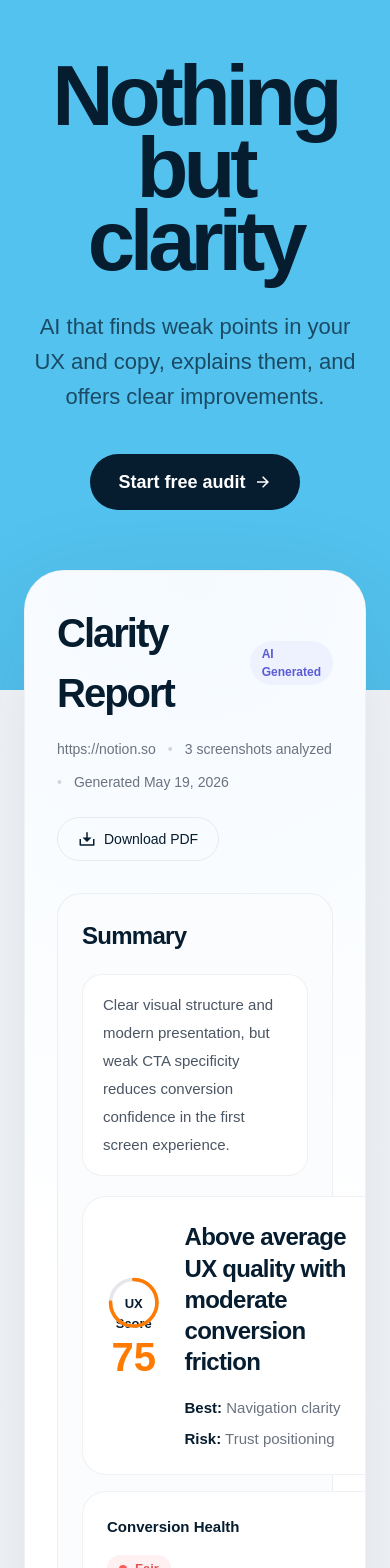
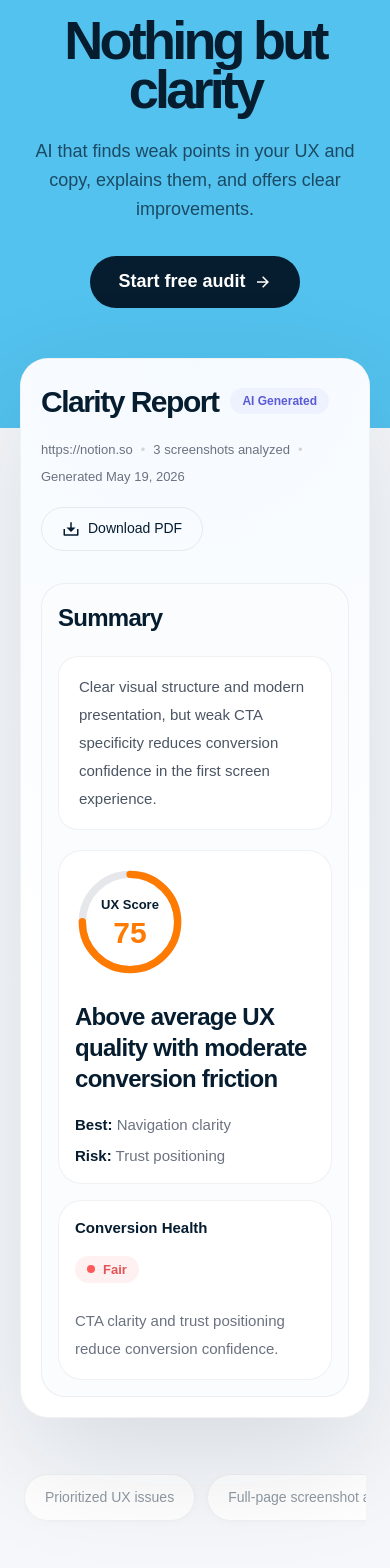
Before and after one commit to samarenkovdmitry/Klynt, a Next.js app: page / in a window 390 px wide. Shown: the part 120-1688 px from the top of the page. Built offline with nearby package versions, Linux system fonts and the light colour scheme; a web font is replaced by a local one.

Commit message:
Landing Mobile version

```diff
--- a/app/page.tsx
+++ b/app/page.tsx
@@ -31,19 +31,19 @@ export default function Home() {
     <main className="overflow-hidden bg-[#F5F7FA] text-[#061C2F]">
 
       {/* HERO */}
-      <section className="relative overflow-hidden bg-[#53C2EE] pb-[180px]">
+      <section className="relative overflow-hidden bg-[#53C2EE] pb-[120px] md:pb-[180px]">
 
 
         {/* NAVBAR */}
         <header className="relative z-20">
-          <div className="mx-auto flex h-[84px] max-w-[1240px] items-center justify-between px-6 lg:px-10">
+          <div className="mx-auto flex h-[72px] md:h-[84px] max-w-[1240px] items-center justify-between px-5 md:px-6 lg:px-10">
 
             {/* LOGO */}
             <div className="flex items-center gap-3">
               <img
                 src="/klynt-logo-dark.svg"
                 alt="Klynt"
-                className="h-[42px] w-auto"
+                className="h-[36px] md:h-[42px] w-auto"
               />
             </div>
 
@@ -57,20 +57,22 @@ export default function Home() {
         </header>
 
         {/* HERO CONTENT */}
-        <div className="relative z-10 mx-auto flex max-w-[980px] flex-col items-center px-6 pt-16 text-center lg:px-0">
+        <div className="relative z-10 mx-auto flex max-w-[980px] flex-col items-center px-5 pt-10 md:pt-16 text-center lg:px-0">
 
           {/* H1 */}
           <h1
             className="
-              mt-8
+              mt-6
               max-w-[860px]
-              text-[85px]
+              text-[54px]
+              md:text-[85px]
               font-semibold
-              leading-[0.85]
-              tracking-[-0.06em]
+              leading-[0.9]
+              md:leading-[0.85]
+              tracking-[-0.07em]
+              md:tracking-[-0.06em]
               text-[#061C2F]
-              text-[#061C2F]
-            "
+              "
           >
             Nothing but clarity
           </h1>
@@ -78,24 +80,25 @@ export default function Home() {
           {/* SUB */}
           <p
             className="
-              mt-8
-              max-w-[700px]
-              text-[22px]
+              mt-6
+              max-w-[640px]
+              text-[18px]
+              md:text-[22px]
               leading-[1.6]
               text-[rgba(6,28,47,0.72)]
-            "
+              "
           >
             AI that finds weak points in your UX and copy, explains them, and offers clear improvements.
           </p>
 
           {/* BUTTONS */}
-          <div className="mt-10 flex flex-wrap items-center justify-center gap-4">
+          <div className="mt-8 md:mt-10 flex flex-wrap items-center justify-center gap-3 md:gap-4">
 
             <Link
               href="/analyze"
               className="
                 inline-flex
-                h-[56px]
+                h-[52px] md:h-[56px]
                 items-center
                 gap-2
                 rounded-full
@@ -120,14 +123,14 @@ export default function Home() {
 
 
       {/* FLOATING REPORT */}
-      <section className="relative z-20 -mt-[120px] px-6">
+      <section className="relative z-20 -mt-[70px] md:-mt-[120px] px-5 md:px-6">
         <div
           className="
             relative
             mx-auto
             max-w-[1120px]
             overflow-hidden
-            rounded-[40px]
+            rounded-[28px] md:rounded-[40px]
             border
             border-[rgba(6,28,47,0.06)]
             bg-white
@@ -138,14 +141,14 @@ export default function Home() {
           {/* INNER LIGHT */}
           <div className="absolute inset-0 bg-[radial-gradient(circle_at_top,#F5FAFF_0%,transparent_60%)]" />
 
-          <div className="relative z-10 p-8 lg:p-10">
+          <div className="relative z-10 p-5 md:p-8 lg:p-10">
 
             {/* TOP */}
-            <div className="flex flex-wrap items-start justify-between gap-6">
+            <div className="flex flex-col md:flex-row md:flex-wrap items-start justify-between gap-5 md:gap-6">
 
               <div>
                 <div className="flex items-center gap-3">
-                  <h2 className="text-[40px] font-semibold tracking-[-0.05em] text-[#061C2F]">
+                  <h2 className="text-[30px] md:text-[40px] font-semibold tracking-[-0.05em] text-[#061C2F]">
                     Clarity Report
                   </h2>
 
@@ -154,7 +157,7 @@ export default function Home() {
                   </div>
                 </div>
 
-                <div className="mt-4 flex flex-wrap items-center gap-3 text-[14px] text-[#6B7280]">
+                <div className="mt-4 flex flex-wrap items-center gap-2 md:gap-3 text-[13px] md:text-[14px] text-[#6B7280]">
                   <span>https://notion.so</span>
                   <span className="text-neutral-300">•</span>
                   <span>3 screenshots analyzed</span>
@@ -186,7 +189,7 @@ export default function Home() {
             </div>
 
             {/* SUMMARY */}
-            <div className="mt-8 rounded-[24px] border border-[rgba(6,28,47,0.06)] bg-[#FBFCFD] p-6">
+            <div className="mt-8 rounded-[24px] border border-[rgba(6,28,47,0.06)] bg-[#FBFCFD] p-4 md:p-6">
 
               <h3 className="text-[24px] font-semibold tracking-[-0.03em] text-[#061C2F]">
                 Summary
@@ -201,11 +204,11 @@ export default function Home() {
               <div className="mt-5 grid gap-4 lg:grid-cols-[1.3fr_0.7fr]">
 
                 {/* LEFT */}
-                <div className="rounded-[24px] border border-[rgba(6,28,47,0.06)] bg-white p-6">
-                  <div className="flex items-center gap-6">
+                <div className="rounded-[24px] border border-[rgba(6,28,47,0.06)] bg-white p-4 md:p-6">
+                  <div className="flex flex-col md:flex-row items-start md:items-center gap-6">
 
                     {/* SCORE */}
-                    <div className="relative flex h-[120px] w-[120px] items-center justify-center">
+                    <div className="relative flex h-[110px] w-[110px] md:h-[120px] md:w-[120px] items-center justify-center">
 
                       <svg className="absolute inset-0 -rotate-90" viewBox="0 0 120 120">
 
@@ -236,7 +239,7 @@ export default function Home() {
                           UX Score
                         </p>
 
-                        <p className="mt-1 text-[40px] font-semibold leading-none text-[#FF7A00]">
+                        <p className="mt-1 text-[30px] md:text-[40px] font-semibold leading-none text-[#FF7A00]">
                           75
                         </p>
                       </div>
@@ -264,7 +267,7 @@ export default function Home() {
                 </div>
 
                 {/* RIGHT */}
-                <div className="rounded-[24px] border border-[rgba(6,28,47,0.06)] bg-white p-6">
+                <div className="rounded-[24px] border border-[rgba(6,28,47,0.06)] bg-white p-4 md:p-6">
                   <div className="flex h-full flex-col justify-between">
 
                     <div>
@@ -292,7 +295,7 @@ export default function Home() {
 
       {/* FEATURE PILLS */}
       <section className="px-6 pb-8 pt-14">
-        <div className="mx-auto flex max-w-[980px] flex-wrap items-center justify-center gap-3">
+        <div className="mx-auto flex max-w-[980px] gap-3 overflow-x-auto pb-2 md:flex-wrap md:justify-center">
 
           {[
             "Prioritized UX issues",
@@ -309,9 +312,13 @@ export default function Home() {
                 border
                 border-[rgba(6,28,47,0.06)]
                 bg-white
-                px-6
-                py-4
-                text-[16px]
+                whitespace-nowrap
+                px-5
+                py-3
+                text-[14px]
+                md:px-6
+                md:py-4
+                md:text-[16px]
                 font-medium
                 text-[#8F99A2]
                 shadow-[0_2px_10px_rgba(0,0,0,0.02)]
@@ -325,7 +332,7 @@ export default function Home() {
 
 
 {/* FEATURES */}
-<section className="px-6 py-20">
+<section className="px-5 md:px-6 py-14 md:py-20">
   <div className="mx-auto max-w-[920px]">
 
     {/* SECTION 1 — UX Signals */}
@@ -334,7 +341,7 @@ export default function Home() {
         UX Signals
       </div>
 
-      <h2 className="mt-6 text-[52px] font-semibold leading-[1] tracking-[-0.05em] text-[#061C2F]">
+      <h2 className="mt-6 text-[22px] md:text-[28px] md:text-[34px] md:text-[52px] font-semibold leading-[1] tracking-[-0.05em] text-[#061C2F]">
         Key problems hurting clarity and conversion
       </h2>
     </div>
@@ -361,9 +368,9 @@ export default function Home() {
               py-8
             "
           >
-            <div className="flex gap-6">
+            <div className="flex flex-col md:flex-row gap-5 md:gap-6">
 
-              <div className="text-[34px] font-semibold leading-none tracking-[-0.05em] text-[#D1D5DB]">
+              <div className="text-[22px] md:text-[28px] md:text-[34px] font-semibold leading-none tracking-[-0.05em] text-[#D1D5DB]">
                 {item}
               </div>
 
@@ -371,7 +378,7 @@ export default function Home() {
                 <div className="flex flex-wrap items-start justify-between gap-4">
 
                   <div>
-                    <h3 className="text-[26px] font-semibold tracking-[-0.03em] text-[#061C2F]">
+                    <h3 className="text-[22px] md:text-[26px] font-semibold tracking-[-0.03em] text-[#061C2F]">
                       {item === 1
                         ? "Unclear primary CTA hierarchy"
                         : "Navigation menu lacks visual separation"}
@@ -418,12 +425,12 @@ export default function Home() {
     </div>
 
     {/* SECTION 2 — Suggested Improvements */}
-    <div className="mt-28 mx-auto max-w-[760px] text-center">
+    <div className="mt-20 md:mt-28 mx-auto max-w-[760px] text-center">
       <div className="inline-flex rounded-full bg-[#DFF5FF] px-5 py-3 text-[16px] font-semibold text-[#0F7FB3]">
         Suggested Improvements
       </div>
 
-      <h2 className="mt-6 text-[52px] font-semibold leading-[1] tracking-[-0.05em] text-[#061C2F]">
+      <h2 className="mt-6 text-[22px] md:text-[28px] md:text-[34px] md:text-[52px] font-semibold leading-[1] tracking-[-0.05em] text-[#061C2F]">
         High-impact fixes to improve the experience
       </h2>
     </div>
@@ -452,9 +459,9 @@ export default function Home() {
               w-full
             "
           >
-            <div className="flex gap-6">
+            <div className="flex flex-col md:flex-row gap-5 md:gap-6">
 
-              <div className="text-[34px] font-semibold leading-none tracking-[-0.05em] text-[#D1D5DB]">
+              <div className="text-[22px] md:text-[28px] md:text-[34px] font-semibold leading-none tracking-[-0.05em] text-[#D1D5DB]">
                 {item}
               </div>
 
@@ -462,7 +469,7 @@ export default function Home() {
                 <div className="flex justify-between items-start gap-4">
 
                   <div>
-                    <h3 className="text-[28px] font-semibold tracking-[-0.03em] text-[#061C2F]">
+                    <h3 className="text-[22px] md:text-[28px] font-semibold tracking-[-0.03em] text-[#061C2F]">
                       {item === 1 ? "Hero Section" : "Top Menu"}
                     </h3>
 
@@ -500,12 +507,12 @@ export default function Home() {
     </div>
 
     {/* SECTION 3 — Copy Refinement */}
-    <div className="mt-28 mx-auto max-w-[760px] text-center">
+    <div className="mt-20 md:mt-28 mx-auto max-w-[760px] text-center">
       <div className="inline-flex rounded-full bg-[#DFF5FF] px-5 py-3 text-[16px] font-semibold text-[#0F7FB3]">
         Copy Refinement
       </div>
 
-      <h2 className="mt-6 text-[52px] font-semibold leading-[1] tracking-[-0.05em] text-[#061C2F]">
+      <h2 className="mt-6 text-[22px] md:text-[28px] md:text-[34px] md:text-[52px] font-semibold leading-[1] tracking-[-0.05em] text-[#061C2F]">
         Stronger messaging for clearer communication
       </h2>
     </div>
@@ -524,18 +531,18 @@ export default function Home() {
         {[1, 2].map((item) => (
           <div
             key={item}
-            className="rounded-[32px] border border-[rgba(6,28,47,0.06)] bg-white px-8 py-8"
+            className="rounded-[32px] border border-[rgba(6,28,47,0.06)] bg-white px-5 py-5 md:px-8 md:py-8"
           >
-            <div className="flex gap-6">
+            <div className="flex flex-col md:flex-row gap-5 md:gap-6">
 
-              <div className="text-[34px] font-semibold leading-none tracking-[-0.05em] text-[#D1D5DB]">
+              <div className="text-[22px] md:text-[28px] md:text-[34px] font-semibold leading-none tracking-[-0.05em] text-[#D1D5DB]">
                 {item}
               </div>
 
               <div className="flex-1">
 
                 <div className="flex justify-between flex-wrap gap-4">
-                  <h3 className="text-[26px] font-semibold tracking-[-0.03em] text-[#061C2F]">
+                  <h3 className="text-[22px] md:text-[26px] font-semibold tracking-[-0.03em] text-[#061C2F]">
                     {item === 1 ? "Hero Headline" : "Subheadline"}
                   </h3>
 
@@ -637,17 +644,19 @@ export default function Home() {
 
 
       {/* CTA */}
-      <section className="px-6 py-20">
+      <section className="px-5 md:px-6 py-14 md:py-20">
         <div
           className="
             relative
             mx-auto
             max-w-[1180px]
             overflow-hidden
-            rounded-[40px]
+            rounded-[28px] md:rounded-[40px]
             bg-[#53C2EE]
-            px-8
-            py-20
+            px-5
+            py-14
+            md:px-8
+            md:py-20
             text-center
           "
         >
@@ -657,7 +666,7 @@ export default function Home() {
           <div className="relative z-10 mx-auto max-w-[760px]">
 
 
-            <h2 className="mt-7 text-[58px] font-semibold leading-[0.95] tracking-[-0.05em] text-[#061C2F]">
+            <h2 className="mt-7 text-[36px] md:text-[58px] font-semibold leading-[0.95] tracking-[-0.05em] text-[#061C2F]">
               Improve clarity before shipping your next release
             </h2>
 
@@ -671,7 +680,7 @@ export default function Home() {
                 href="/analyze"
                 className="
                   inline-flex
-                  h-[56px]
+                  h-[52px] md:h-[56px]
                   items-center
                   gap-2
                   rounded-full
@@ -693,7 +702,7 @@ export default function Home() {
               <button
                 className="
                   inline-flex
-                  h-[56px]
+                  h-[52px] md:h-[56px]
                   items-center
                   rounded-full
                   bg-white/40
@@ -714,7 +723,7 @@ export default function Home() {
 
       {/* FOOTER */}
       <footer className="border-t border-[rgba(6,28,47,0.06)] px-6 py-8">
-        <div className="mx-auto flex max-w-[1180px] flex-wrap items-center justify-between gap-6">
+        <div className="mx-auto flex flex-col md:flex-row max-w-[1180px] items-start md:items-center justify-between gap-6">
 
           <div className="flex items-center gap-3">
             <img
```
